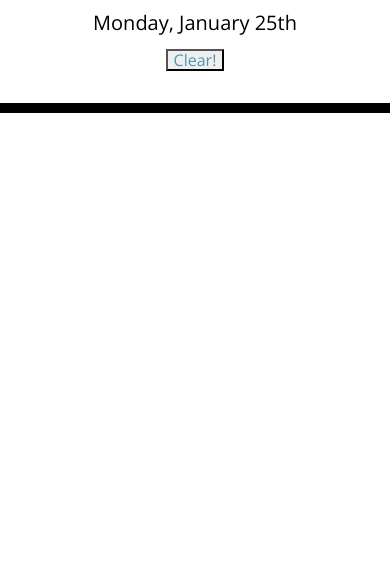
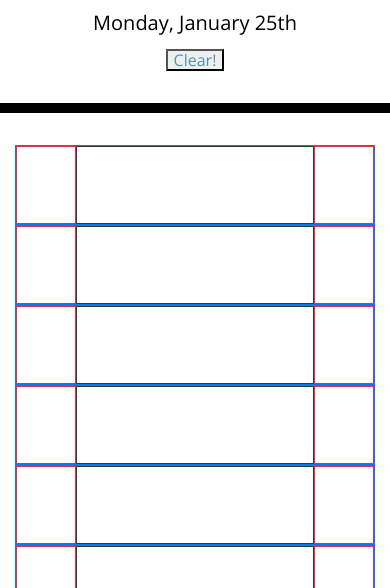
Before and after one commit to danioDev2013/Schedule_Your_Day, a plain HTML site: page index.html in a window 390 px wide. Shown: the part 256-844 px from the top of the page. Drawn offline with nearby package versions, Linux system fonts and the light colour scheme.

Commit message:
added comments and updated rows and columns commit

```diff
--- a/assets/css/style.css
+++ b/assets/css/style.css
@@ -33,7 +33,7 @@ body {
   .row {
     white-space: pre-wrap;
     height: 80px;
-    border-top: 1px solid white;;
+    border-top: 1px solid white;
   }
 
   .hour {
@@ -72,3 +72,17 @@ body {
   .clear-btn {
     color: rgb(83, 148, 173);
   }
+
+  @media screen and (max-width: 299px) {
+    .row {
+      margin: 0 -15px 0 --15px;
+    }
+  }
+
+  @media screen
+  and (min-width: 300px)
+  and (max-width: 768px){
+    .row {
+      margin: 0 0 0 0;
+    }
+  }
--- a/assets/js/script.js
+++ b/assets/js/script.js
@@ -1,3 +1,4 @@
+//clear button text
 $(".clear-btn").text("Clear!");
 
 $( document ).ready(function() {
@@ -5,27 +6,32 @@ $( document ).ready(function() {
     //using moment for the date
     $("#currentDay").text(moment().format("dddd, MMMM Do"));
 
-    for(let i = 9; i < 18; i++){
-        var row = $('<div class="row">' + '</div>')
+    //loop to put rows and columns, i is = to 9 rows.
+    for(var i = 9; i < 18; i++){
 
-        var column1 = $('<div class="col-sm-2">' + '</div>');
+        //row 1
+        var row = $('<div class="row border border-primary">')
 
-        var column2 = $('<div class="col-sm-8>' + '</div>');
+        //column 1, where time will go
+        var column1 = $('<div class="col-2 border border-danger">');
 
-        var column3 = $('<div class="col-sm-1' + '</div>');
+        //column 2, where they write event
+        var column2 = $('<div class="col-8 border border-dark">');
 
+        //column3, save button
+        var column3 = $('<div class="col-2 border border-danger">');
+
+        //append each column to a row
         row.append(column1);
         row.append(column2);
         row.append(column3);
 
+        //appends the row to the container class in the html
         $(".container").append(row);
         console.log("hi");
+
     }
 
-
-
-
-
-
-
+    //creating save button
+    var saveBtn = $("")
 })
```
Also changed, not shown: index.html (+1 -1 lines).
